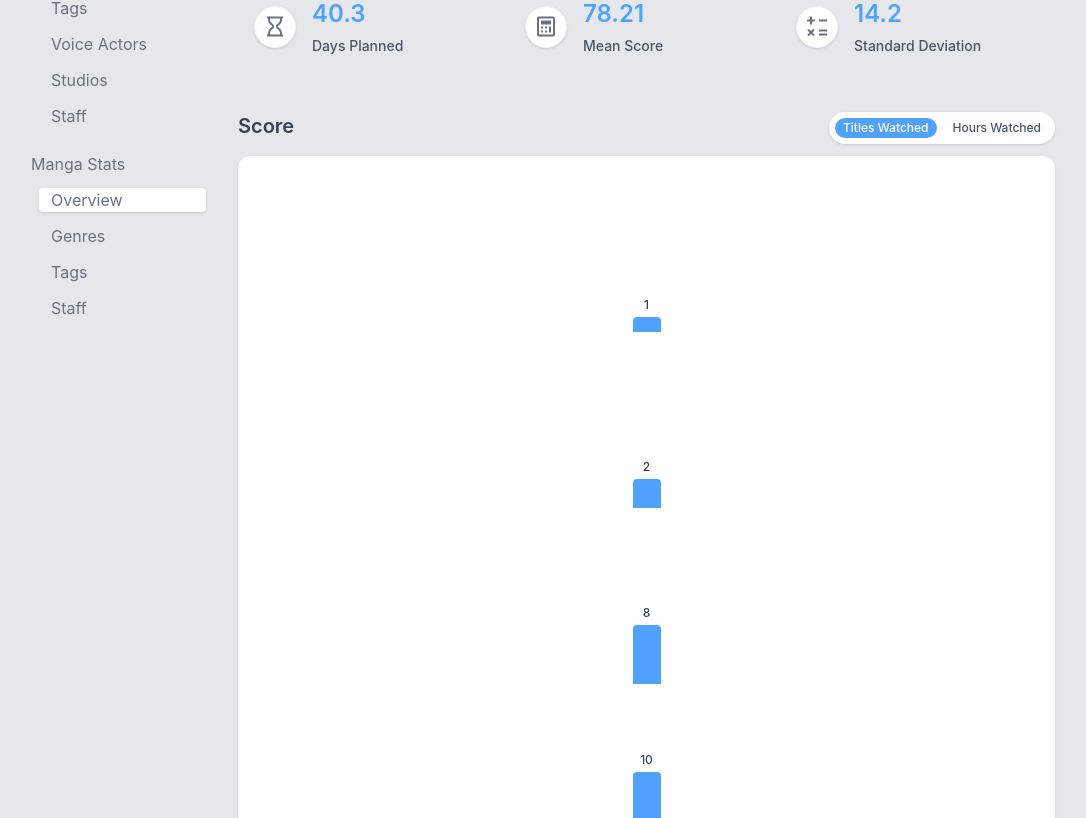
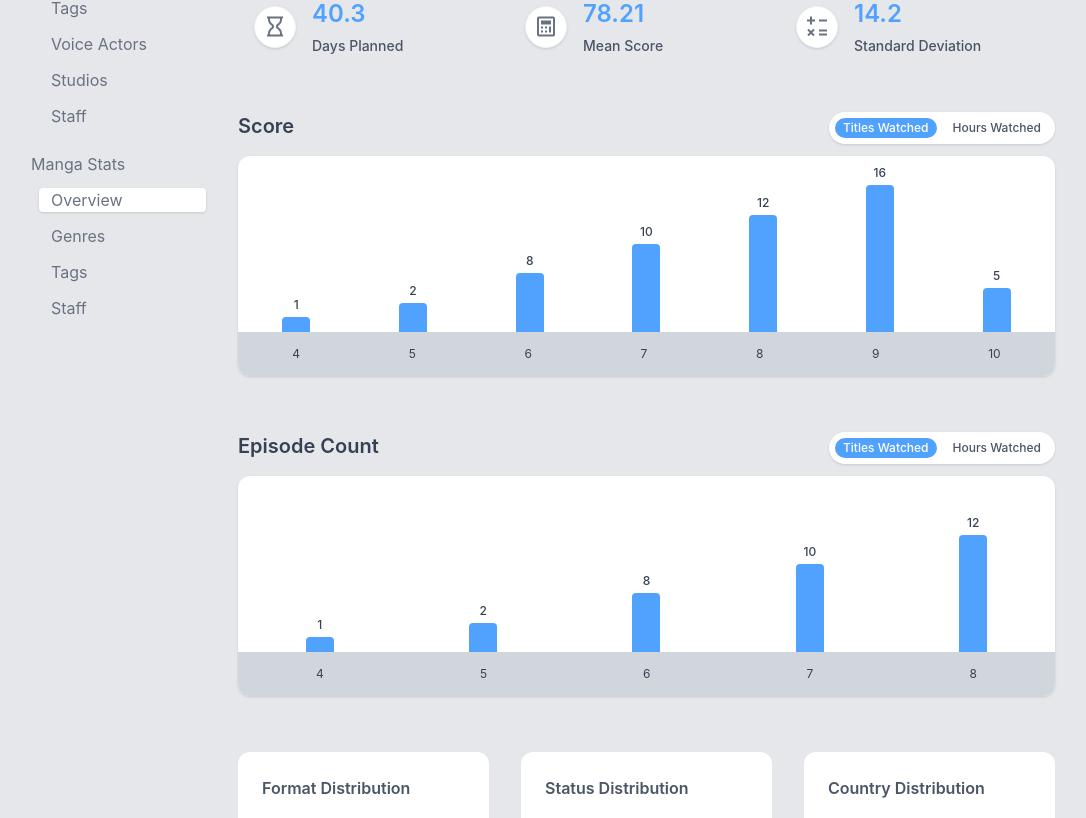
Before and after one commit to loganyeh/moviecritic, a React (Vite) app in the folder frontend/: page /stats in a window 1280 px wide. Shown: the part 522-1340 px from the top of the page, without its empty margins (97-1183 px from the left). Built offline with nearby package versions, Linux system fonts and the light colour scheme.

Commit message:
routes to fns done

```diff
--- a/frontend/src/pages/Home/InProgress.tsx
+++ b/frontend/src/pages/Home/InProgress.tsx
@@ -1,6 +1,7 @@
 import { Link } from "react-router-dom";
 import { useState, useEffect } from "react";
 import type { MovieListsType } from "../../services/tmdb/movieLists";
+import { fetchWatchingMovies } from "../../services/backend/movies";
 
 type InProgressProps = {
     setCurrentMovieId: React.Dispatch<React.SetStateAction<number>>,
@@ -11,9 +12,7 @@ function InProgress({ setCurrentMovieId }: InProgressProps ){
 
     useEffect(() => {
         async function getList(){
-            const response = await fetch(`http://localhost:3000/list/status/watching`);
-            const data: MovieListsType[] = await response.json();
-
+            const data = await fetchWatchingMovies();
             setInProgress(data);
         };
 
--- a/frontend/src/pages/Info/Info.tsx
+++ b/frontend/src/pages/Info/Info.tsx
@@ -89,9 +89,7 @@ function Info({ currentMovieId, setCurrentMovieId }: InfoProps ){
     }, [currentMovieId]);
 
     if(!info) {
-        return <div>
-
-        </div>
+        return null;
     };
 
     return(
--- a/frontend/src/pages/Info/MovieBanner.tsx
+++ b/frontend/src/pages/Info/MovieBanner.tsx
@@ -1,11 +1,8 @@
-
-
 type MovieBannerProps = {
     loading: boolean,
     title: string,
     backdrop_path: string;
 };
-
 
 function MovieBanner({ loading, title, backdrop_path }: MovieBannerProps ){
 
--- a/frontend/src/pages/Stats/BarGraph.tsx
+++ b/frontend/src/pages/Stats/BarGraph.tsx
@@ -1,15 +1,13 @@
-
 type BarGraphProps = {
     title: string
     data: {
         value: string,
         barHeight: string,
     }[];
-    numOfCols: string,
     xaxis: number,
 };
 
-function BarGraph({ title, data, numOfCols, xaxis }: BarGraphProps ){
+function BarGraph({ title, data, xaxis }: BarGraphProps ){
 
     return(
         <>
@@ -29,7 +27,7 @@ function BarGraph({ title, data, numOfCols, xaxis }: BarGraphProps ){
                 </div>
 
                 <div className="bg-white rounded-xl shadow">
-                    <div className={`grid grid-cols-${numOfCols} text-center`}>
+                    <div className={`flex justify-around text-center`}>
                         {data.map((col, index) => {
                             return <div key={index} className={`flex gap-1 flex-col justify-end items-center h-44`}>
                                 <p className="text-xs font-medium text-gray-700">{col.value}</p>
@@ -37,7 +35,7 @@ function BarGraph({ title, data, numOfCols, xaxis }: BarGraphProps ){
                             </div>
                         })}
                     </div>
-                    <div className={`grid grid-cols-${numOfCols} py-3.5 bg-gray-300 rounded-b-xl`}>
+                    <div className={`flex justify-around py-3.5 bg-gray-300 rounded-b-xl`}>
                         {Array.from({ length: xaxis }).map((_, index) => {
                             return <div key={index} className="flex justify-center items-center text-xs text-gray-700">
                                 {index + 4}
--- a/frontend/src/pages/Stats/Stats.tsx
+++ b/frontend/src/pages/Stats/Stats.tsx
@@ -126,8 +126,8 @@ function Stats(){
                     <div className="flex gap-[32px] md:gap-14 flex-1 flex-col px-5 md:px-0 pt-6 py-14">
                         <UserListToggle />
                         <StatsOverview />
-                        <BarGraph title="Score" data={score} numOfCols={"7"} xaxis={7} />
-                        <BarGraph title="Episode Count" data={episodeCount} numOfCols={"5"} xaxis={5} />
+                        <BarGraph title="Score" data={score} xaxis={7} />
+                        <BarGraph title="Episode Count" data={episodeCount} xaxis={5} />
 
                         <div className="flex flex-col xl:grid xl:grid-cols-3 gap-[32px] xl:gap-[32px]">
                             <Distribution title="Format" data={format} />
```
